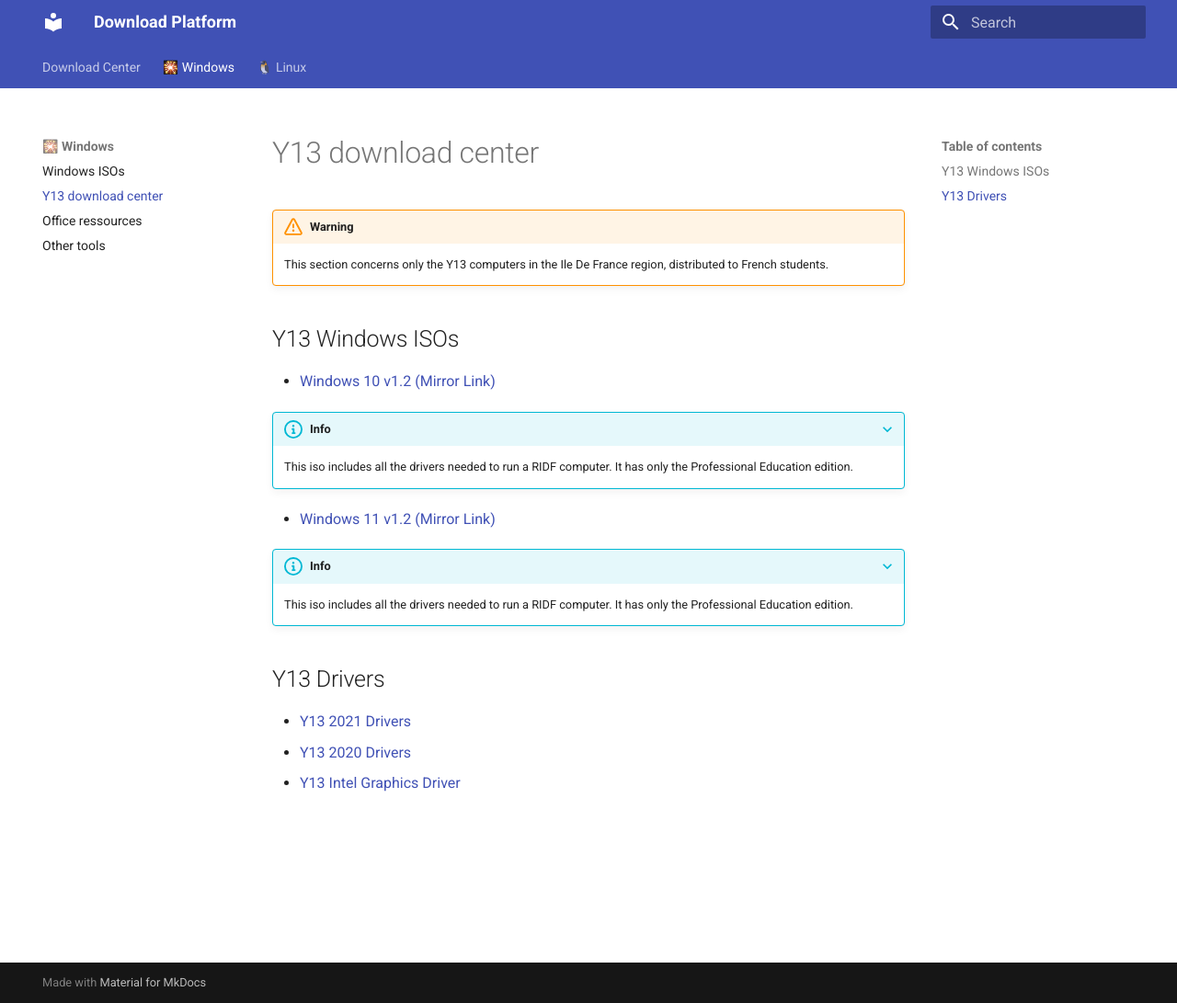
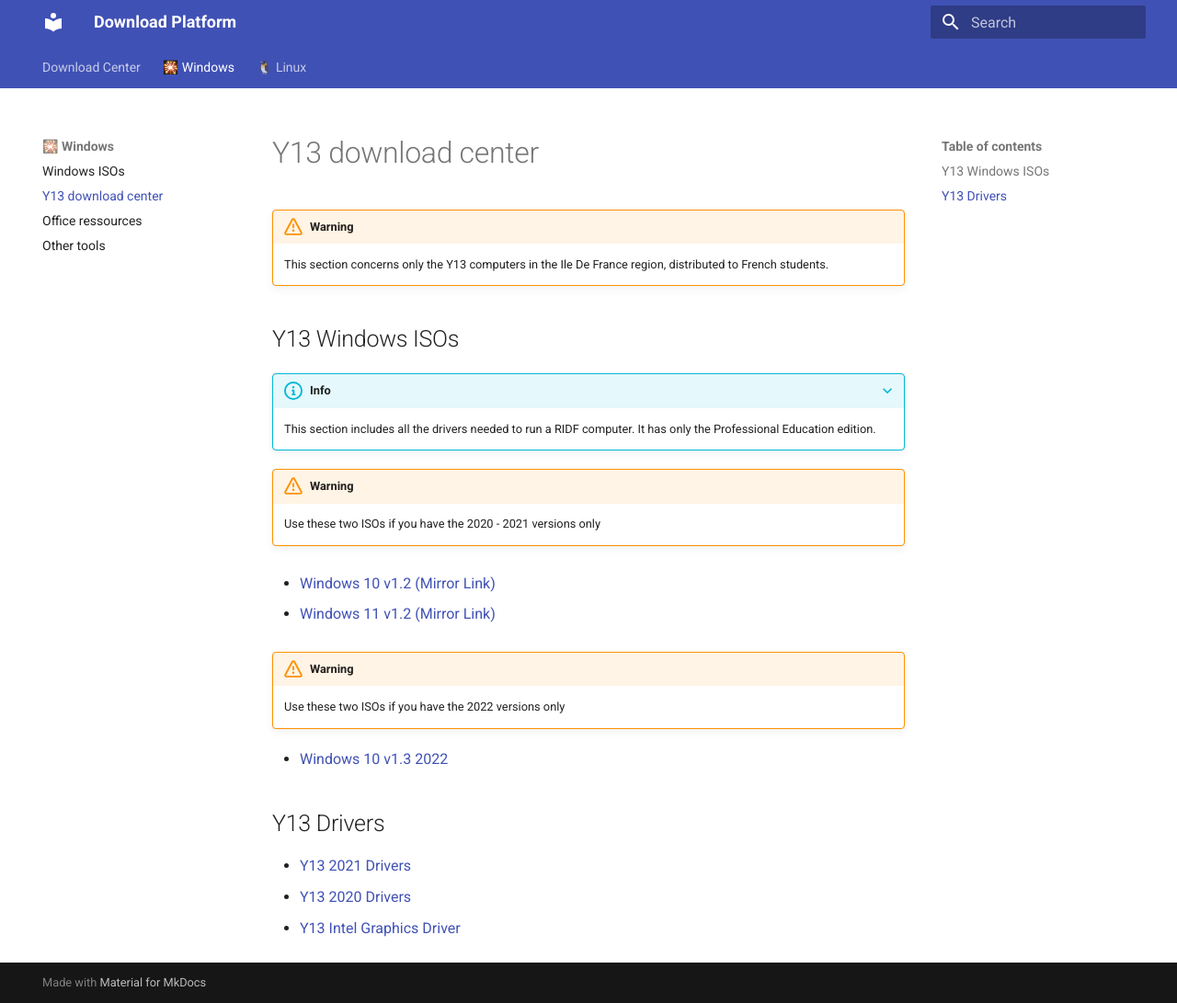
Before and after one commit to l0u1sg/download-center, an MkDocs documentation site: the page built from docs/🎇 Windows/Y13.md, in a window 1280 px wide and 1091 px high. Shown: the whole window at 92% size. Built offline with MkDocs 1.6.1 and Material for MkDocs 9.7.7, drawn with Linux system fonts in a browser that asks for light colours.

Commit message:
feat: add 2022 ISO version

```diff
--- a/docs/🎇 Windows/Y13.md
+++ b/docs/🎇 Windows/Y13.md
@@ -1,20 +1,28 @@
 # Y13 download center
+
 !!! warning
     This section concerns only the Y13 computers in the Ile De France region, distributed to French students.
 
 ## Y13 Windows ISOs
-- [Windows 10 v1.2 (Mirror Link)](https://dw.creepercreep.fr/dlc/Windows%2010%20RIDF%20v1.2.dlc)
 
 ???+ info
-    This iso includes all the drivers needed to run a RIDF computer. It has only the Professional Education edition.
+    This section includes all the drivers needed to run a RIDF computer. It has only the Professional Education edition.
+
+!!! warning
+    Use these two ISOs if you have the 2020 - 2021 versions only
+
+- [Windows 10 v1.2 (Mirror Link)](https://dw.creepercreep.fr/dlc/Windows%2010%20RIDF%20v1.2.dlc)
 
 - [Windows 11 v1.2 (Mirror Link)](https://dw.creepercreep.fr/dlc/Windows%2011%20RIDF%20v1.2.dlc)
 
-???+ info
-    This iso includes all the drivers needed to run a RIDF computer. It has only the Professional Education edition.
+!!! warning
+    Use these two ISOs if you have the 2022 versions only
+
+- [Windows 10 v1.3 2022](https://s3.louis.software/dw/windows/Win10_21H2_Y132022.dlc)
+
 
 ## Y13 Drivers
 
-- [Y13 2021 Drivers](https://dw.creepercreep.fr/dlc/Y13%20(2021)%20Drivers.dlc)
-- [Y13 2020 Drivers](https://dw.creepercreep.fr/dlc/Y13%20(2020)%20Drivers.dlc)
+- [Y13 2021 Drivers](<https://dw.creepercreep.fr/dlc/Y13%20(2021)%20Drivers.dlc>)
+- [Y13 2020 Drivers](<https://dw.creepercreep.fr/dlc/Y13%20(2020)%20Drivers.dlc>)
 - [Y13 Intel Graphics Driver](https://dw.creepercreep.fr/dlc/Intel%20Graphics%20Driver.dlc)
```
